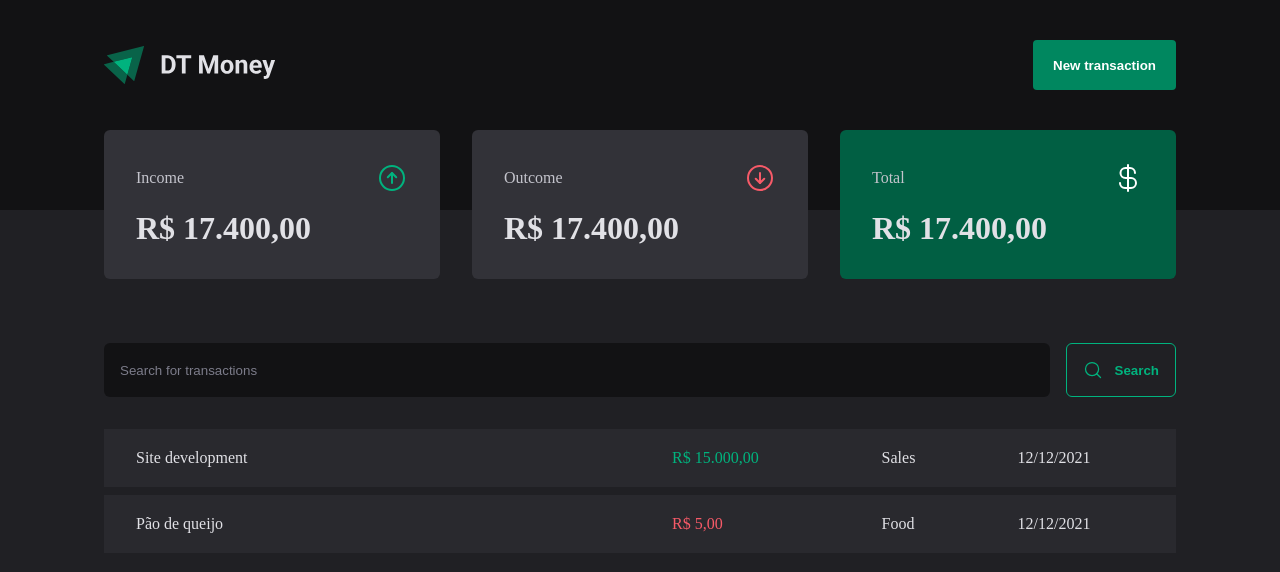
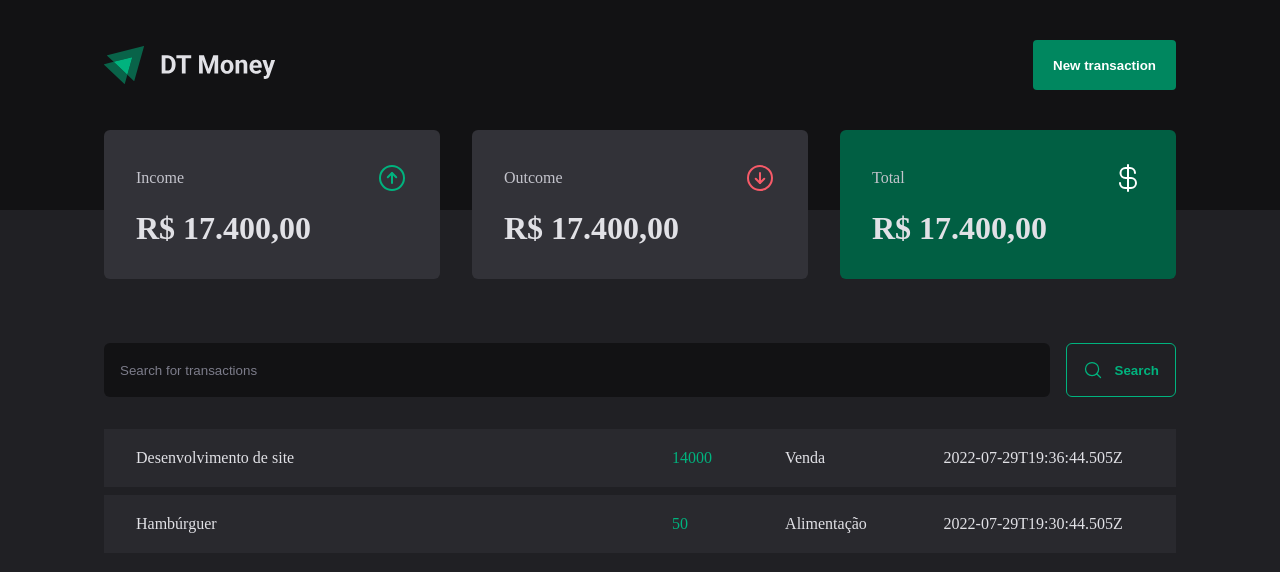
Before and after one commit to vivianequeiroz/dt-money, a React (Vite) app: page / in a window 1280 px wide. Shown: the top 572 px of the page. Built offline with nearby package versions, Linux system fonts and the light colour scheme; data requests are answered from the project's data file.

Commit message:
feat: consuming context to list transactions

```diff
--- a/src/pages/Transactions/index.tsx
+++ b/src/pages/Transactions/index.tsx
@@ -1,3 +1,4 @@
+import { useContext } from 'react';
 import { Header } from "../../components/Header";
 import { Summary } from "../../components/Summary";
 import { SearchForm } from "../components/SearchForm";
@@ -6,8 +7,11 @@
   TransactionsContainer,
   TransactionsTable,
 } from "./styles";
+import { TransactionsContext } from '../../contexts/TransactionsContext';
 
 export function Transactions() {
+  const { transactions} = useContext(TransactionsContext)
+
   return (
     <div>
       <Header />
@@ -17,22 +21,20 @@
         <SearchForm />
         <TransactionsTable>
           <tbody>
-            <tr>
-              <td width={"50%"}>Site development</td>
-              <td>
-                <PriceHighlight variant="income">R$ 15.000,00</PriceHighlight>
-              </td>
-              <td>Sales</td>
-              <td>12/12/2021</td>
-            </tr>
-            <tr>
-              <td width={"50%"}>Pão de queijo</td>
-              <td>
-                <PriceHighlight variant="outcome">R$ 5,00</PriceHighlight>
-              </td>
-              <td>Food</td>
-              <td>12/12/2021</td>
-            </tr>
+            {transactions.map(transaction => {
+                return (
+                  <tr key={transaction.id}>
+                  <td width={"50%"}>{transaction.description}</td>
+                  <td>
+                    <PriceHighlight variant="income">{transaction.price}</PriceHighlight>
+                  </td>
+                  <td>{transaction.category}</td>
+                  <td>{transaction.createdAt}</td>
+                </tr>
+                )
+              }
+              )
+            }
           </tbody>
         </TransactionsTable>
       </TransactionsContainer>
```
